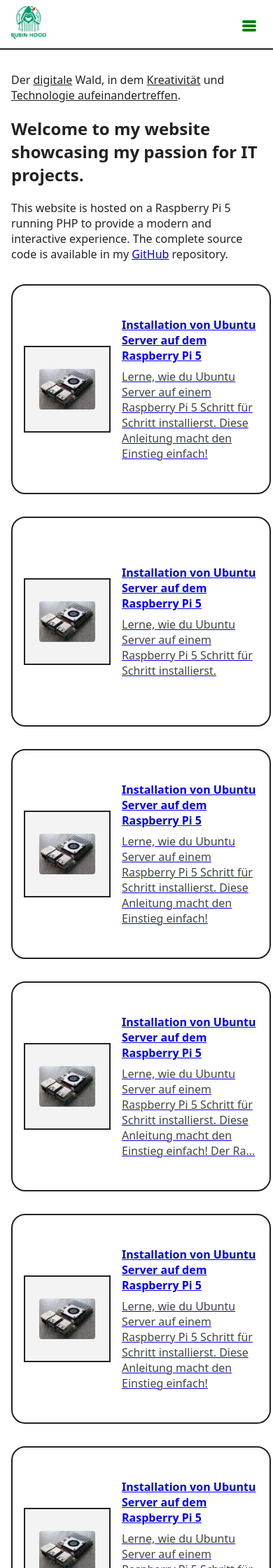
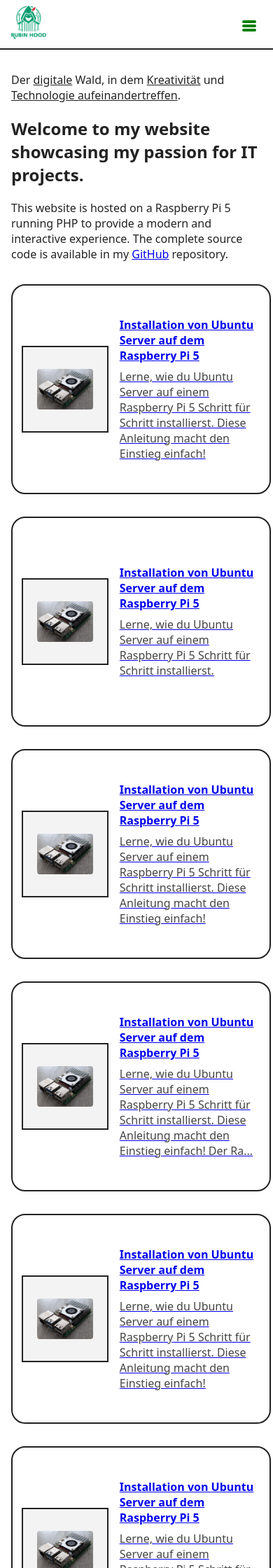
Before and after one commit to rubin-hood/rubinhood-blog, a Jekyll site: the page built from index.md, in a window 390 px wide. Shown: the top 2240 px of the page at 70% size. Built offline with Jekyll 4.4.1, drawn with Linux system fonts in a browser that asks for light colours.

Commit message:
Update style.css

```diff
--- a/assets/css/style.css
+++ b/assets/css/style.css
@@ -300,9 +300,7 @@
     box-sizing: border-box;    /* Kein Überlauf durch Padding */
     margin-left: auto;   /* Links und rechts automatisch! */
     margin-right: auto; /* Optional: Abstand zum Rand/zu anderen Cards anpassen */
+    padding-left: 0.8rem;  /* Innenabstand links */
+    padding-right: 0.8rem; /* Innenabstand rechts */
   }
 }
-
-  main {
-    padding: 0 1rem; /* 1rem Abstand links/rechts für ALLES! */
-  }
```
